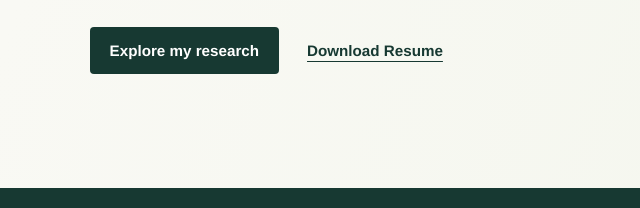
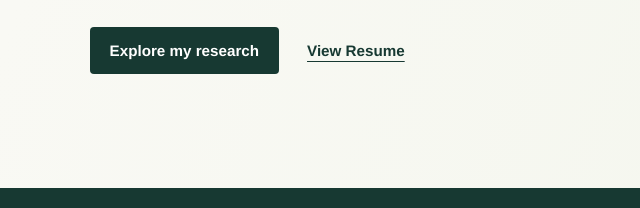
Before and after one commit to Miltonawiti/Miltonawiti, a plain HTML site: page index.html in a window 1280 px wide. Shown: the part 530-738 px from the top of the page, 0-640 px from the left. Drawn offline with Linux system fonts and the light colour scheme.

Commit message:
Open the resume in the browser for reading

```diff
--- a/index.html
+++ b/index.html
@@ -1,6 +1,6 @@
 <!doctype html><html lang="en"><head><meta charset="utf-8"><meta name="viewport" content="width=device-width,initial-scale=1"><meta name="theme-color" content="#183d37"><title>Miltone Awiti · Health Informatics Researcher</title><meta name="description" content="Miltone Awiti's research portfolio in clinical AI fairness, health informatics and interoperability."><link rel="stylesheet" href="style.css?v=rectangular"></head><body><a class="skip" href="#main">Skip to content</a>
 <header><a class="brand" href="#main"><b>MA</b> Miltone Awiti</a><nav aria-label="Main"><a href="#research">Research</a><a href="#science-communication">Science Communication</a><a href="#projects">Projects</a><a href="#about">About</a><a href="#contact">Contact</a></nav></header>
-<main id="main"><section class="hero"><div class="intro"><p class="kicker">Health informatics researcher</p><h1>Miltone<br><em>Awiti</em></h1><p class="lead">I study how clinical AI tools shape decisions about care, and which patients those tools might overlook.</p><div class="actions"><a class="primary" href="#research">Explore my research</a><a class="secondary" href="Miltone-Awiti-Resume.pdf" download>Download Resume</a></div></div>
+<main id="main"><section class="hero"><div class="intro"><p class="kicker">Health informatics researcher</p><h1>Miltone<br><em>Awiti</em></h1><p class="lead">I study how clinical AI tools shape decisions about care, and which patients those tools might overlook.</p><div class="actions"><a class="primary" href="#research">Explore my research</a><a class="secondary" href="Miltone-Awiti-Resume.pdf">View Resume</a></div></div>
 <figure class="portrait"><img src="graduation.jpeg" alt="Miltone Awiti in academic regalia at graduation"><figcaption>Michigan Technological University <span>2025</span></figcaption></figure></section>
 <section class="feature" id="research"><div><p class="kicker">Featured research · Scoping review protocol</p><h2>From Fairness Metrics<br><em>to the Bedside</em></h2><a class="textlink" href="https://osf.io/pre6h/">Read the protocol on OSF</a></div><div class="summary"><p>My scoping review examines how researchers identify and address bias in AI tools that support clinical decisions.</p><h3>Where I want to take this work</h3><p>In postpartum care, when a tool flags patients for follow-up, who gets missed? I want to examine how often that happens across patient groups and how researchers can detect those differences before a tool enters practice.</p></div></section>
 <section id="science-communication" class="section communication" aria-labelledby="communication-title">
```
